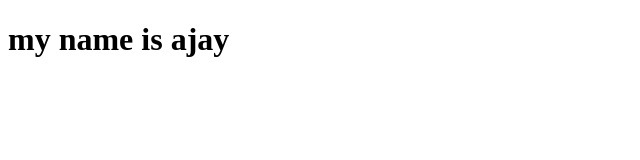
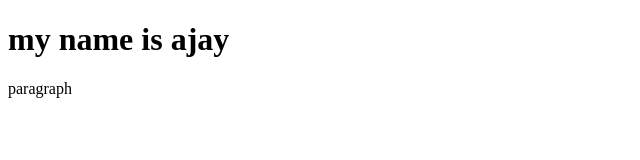
Before and after one commit to Ajay-AjaySingh/example3, a plain HTML site: page index.html in a window 1280 px wide. Shown: the full height of the page, 0-640 px from the left. Drawn offline with Linux system fonts and the light colour scheme.

Commit message:
adding some content

```diff
--- a/index.html
+++ b/index.html
@@ -7,5 +7,6 @@
 </head>
 <body>
     <h1>my name is ajay</h1>
+    paragraph
 </body>
 </html>
```
